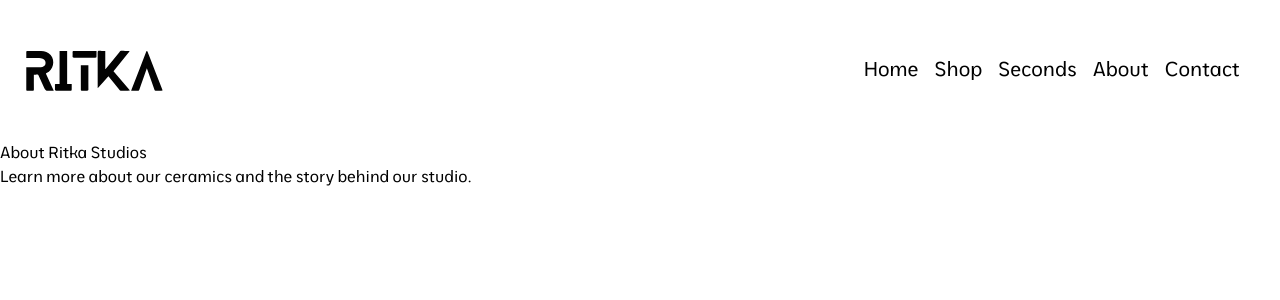
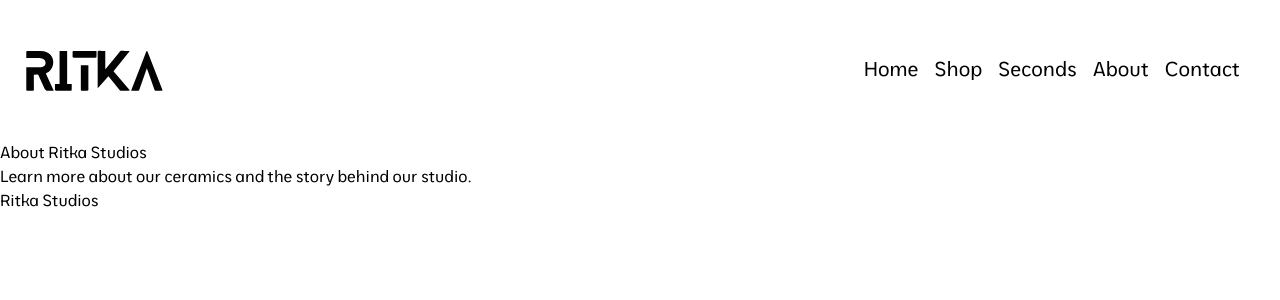
Before and after one commit to ritabobita/Ritka-Studios, a Next.js app: page /about in a window 1280 px wide. Shown: the top 300 px of the page. Built offline with nearby package versions, Linux system fonts and the light colour scheme.

Commit message:
create footer

```diff
--- a/src/app/components/Footer/Footer.js
+++ b/src/app/components/Footer/Footer.js
@@ -0,0 +1,12 @@
+import Link from 'next/link';
+import styles from './Footer.module.scss';
+
+export default function Footer() {
+  return (
+    <footer className={styles.footer}>
+        <div className={styles.footerContent}>
+            <p>Ritka Studios</p>
+        </div>
+    </footer>
+  );
+}
--- a/src/app/layout.js
+++ b/src/app/layout.js
@@ -1,7 +1,7 @@
 import localFont from "next/font/local";
 import "./styles/globals.scss";
 import Header from './components/Header/Header';
-
+import Footer from './components/Footer/Footer';
 const moderustic = localFont({
   src: [
     {
@@ -26,6 +26,7 @@
       <body className={moderustic.className}>
         <Header />
         {children}
+        <Footer />
       </body>
     </html>
   );
```
